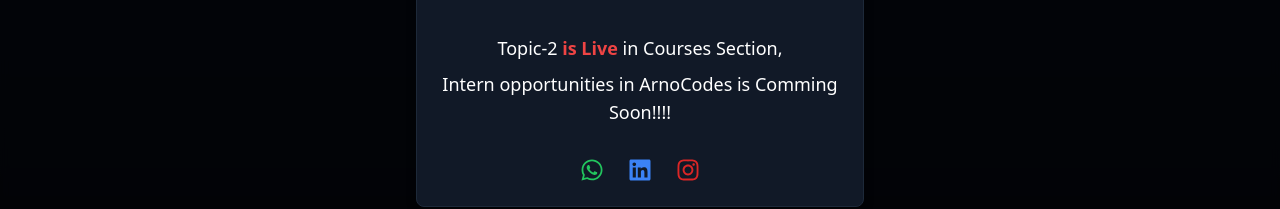
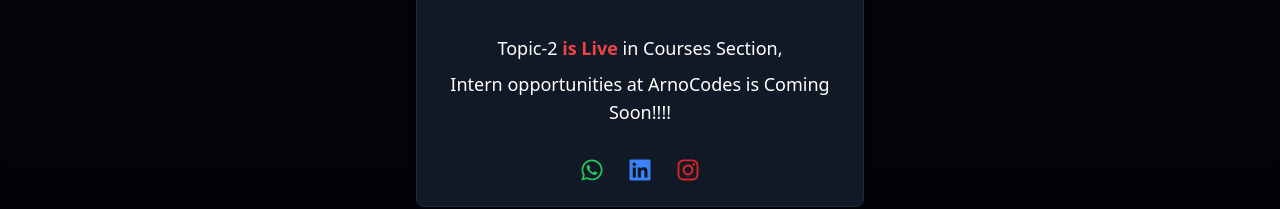
Before and after one commit to vishalkumarojha/ArnoCodes, a React (Vite) app: page / in a window 1280 px wide. Shown: the part 430-639 px from the top of the page. Built offline with nearby package versions, Linux system fonts and the light colour scheme.

Commit message:
Version 0.0.2.1

```diff
--- a/src/components/WelcomeModal.tsx
+++ b/src/components/WelcomeModal.tsx
@@ -61,7 +61,7 @@
             <p className="text-base sm:text-lg text-white mb-2">
               Topic-2<span className="text-red-500 font-bold"> is Live</span> in Courses Section,
             </p>
-            <p className="text-base sm:text-lg text-white">Intern opportunities in ArnoCodes is Comming Soon!!!!</p>
+            <p className="text-base sm:text-lg text-white">Intern opportunities at ArnoCodes is Coming Soon!!!!</p>
           </div>
 
           {/* Social media links */}
```
